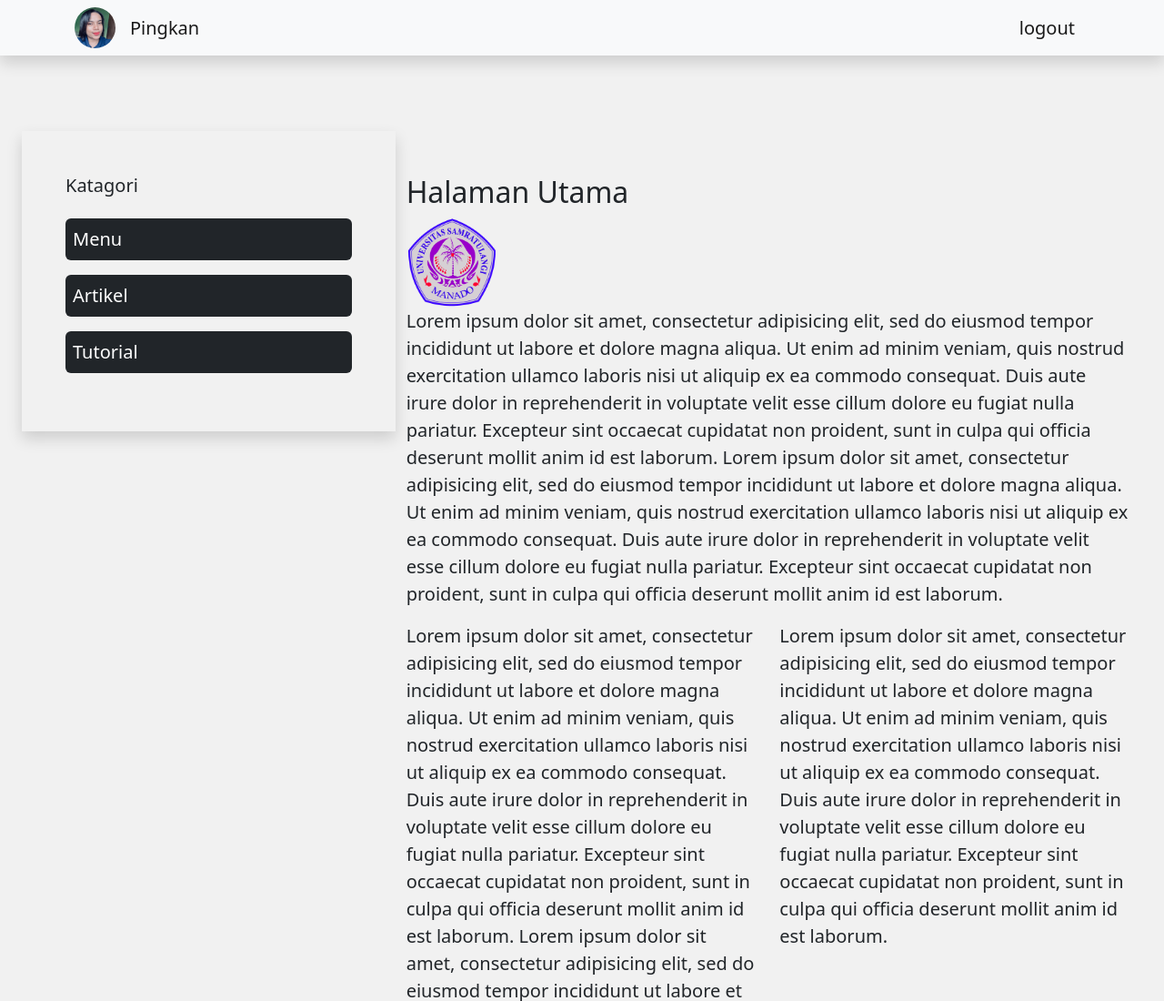
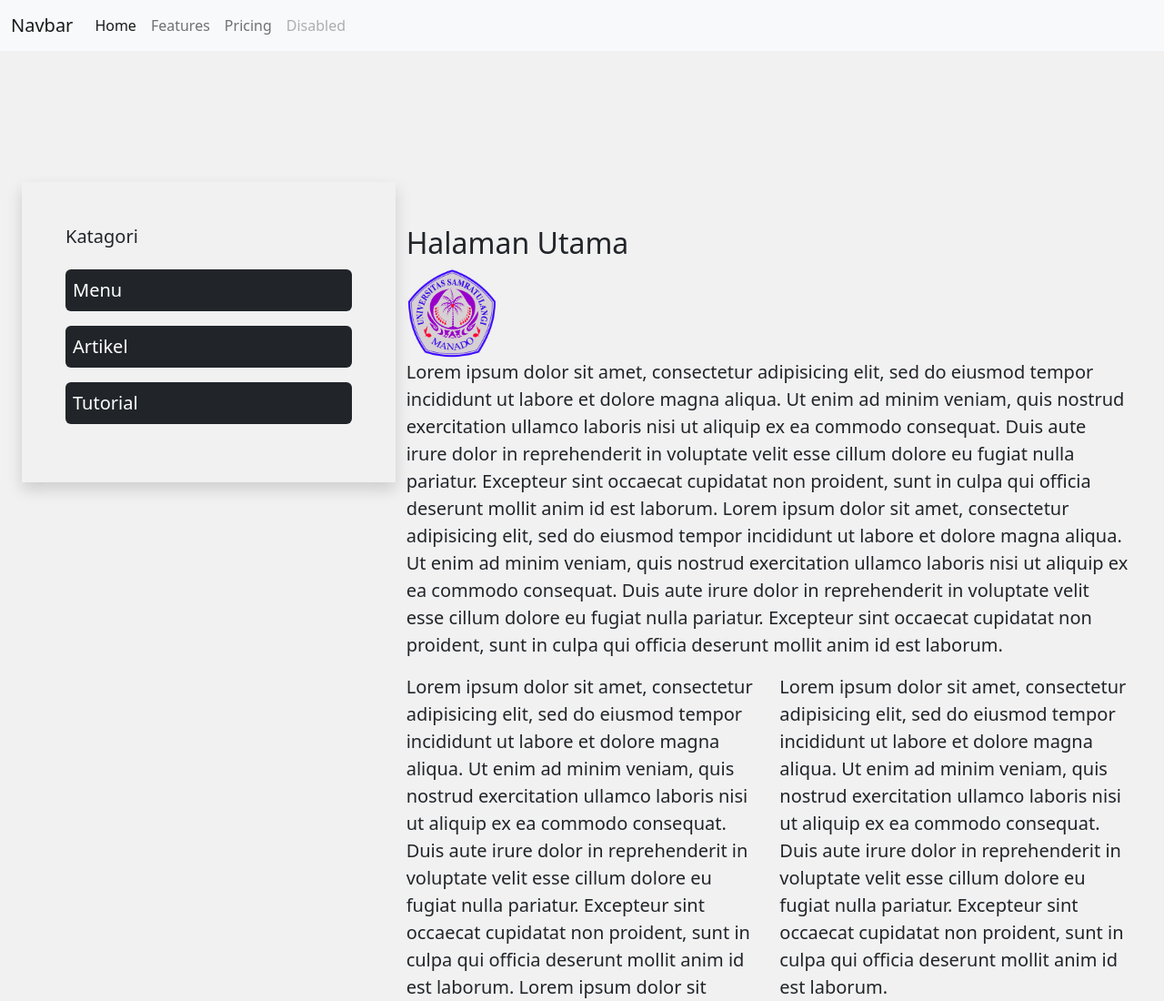
Before and after one commit to pingkankonjol/pkweb2.github.io, a plain HTML site: page utama.html in a window 1280 px wide. Shown: the top 1100 px of the page at 91% size. Drawn offline with nearby package versions, Linux system fonts and the light colour scheme; files whose address does not match are found by name.

Commit message:
ganti header

```diff
--- a/utama.html
+++ b/utama.html
@@ -77,14 +77,33 @@
   <body>
 
   <!-- Navbar -->
-  <nav class="sb-topnav navbar navbar-expand navbar-light bg-light shadow fixed-top">
+  <!-- <nav class="sb-topnav navbar navbar-expand navbar-light bg-light shadow fixed-top">
     <div class="container">
       <img width="45" class="rounded-circle" src="profile/pingkan.jpg">
       <a class="navbar-brand ps-3" href="utama.html" id="namaUser">Pingkan</a>
       <a class="navbar-brand ps-3 ms-auto" href="index.html">logout</a>
     </div>
+  </nav> -->
+  <!-- Akhir Navbar -->
+
+  <!-- navbar new -->
+  <nav class="navbar navbar-expand-lg bg-light">
+    <div class="container-fluid">
+      <a class="navbar-brand" href="#">Navbar</a>
+      <button class="navbar-toggler" type="button" data-bs-toggle="collapse" data-bs-target="#navbarNavAltMarkup" aria-controls="navbarNavAltMarkup" aria-expanded="false" aria-label="Toggle navigation">
+        <span class="navbar-toggler-icon"></span>
+      </button>
+      <div class="collapse navbar-collapse" id="navbarNavAltMarkup">
+        <div class="navbar-nav">
+          <a class="nav-link active" aria-current="page" href="#">Home</a>
+          <a class="nav-link" href="#">Features</a>
+          <a class="nav-link" href="#">Pricing</a>
+          <a class="nav-link disabled">Disabled</a>
+        </div>
+      </div>
+    </div>
   </nav>
-  <!-- Akhir Navbar -->
+  <!-- akhir navbar new -->
 
   <section>
     <!-- container -->
```
